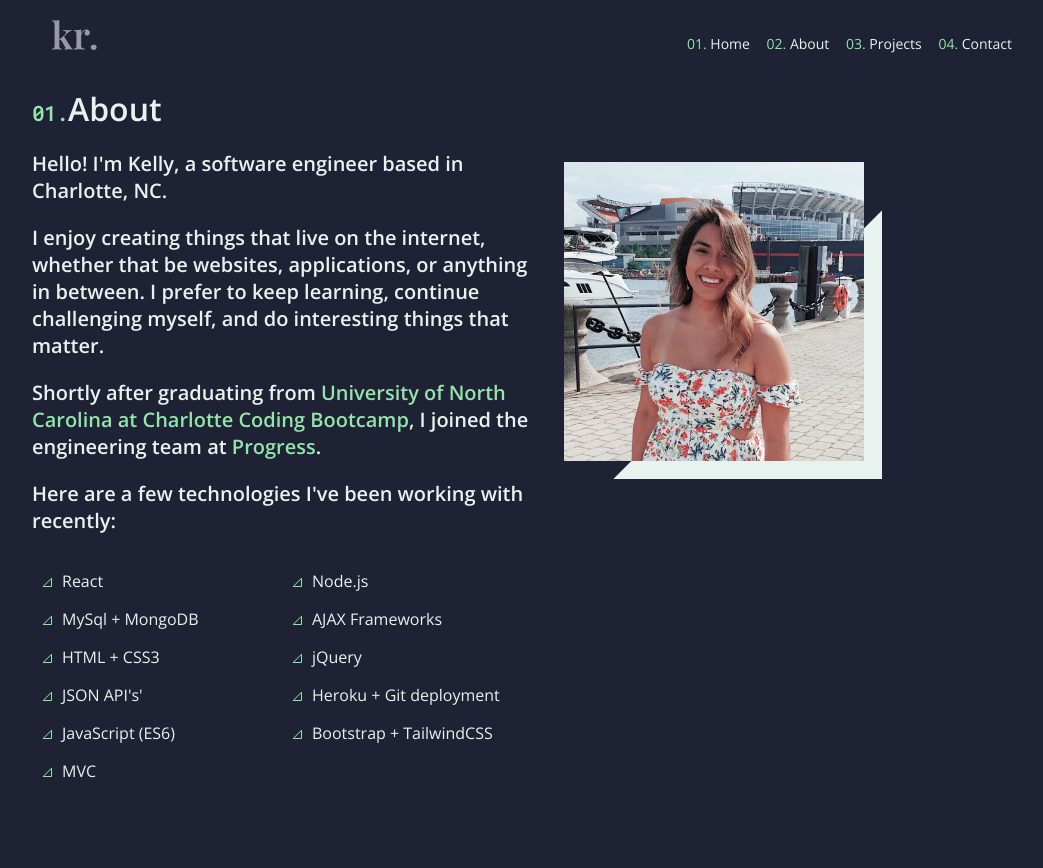
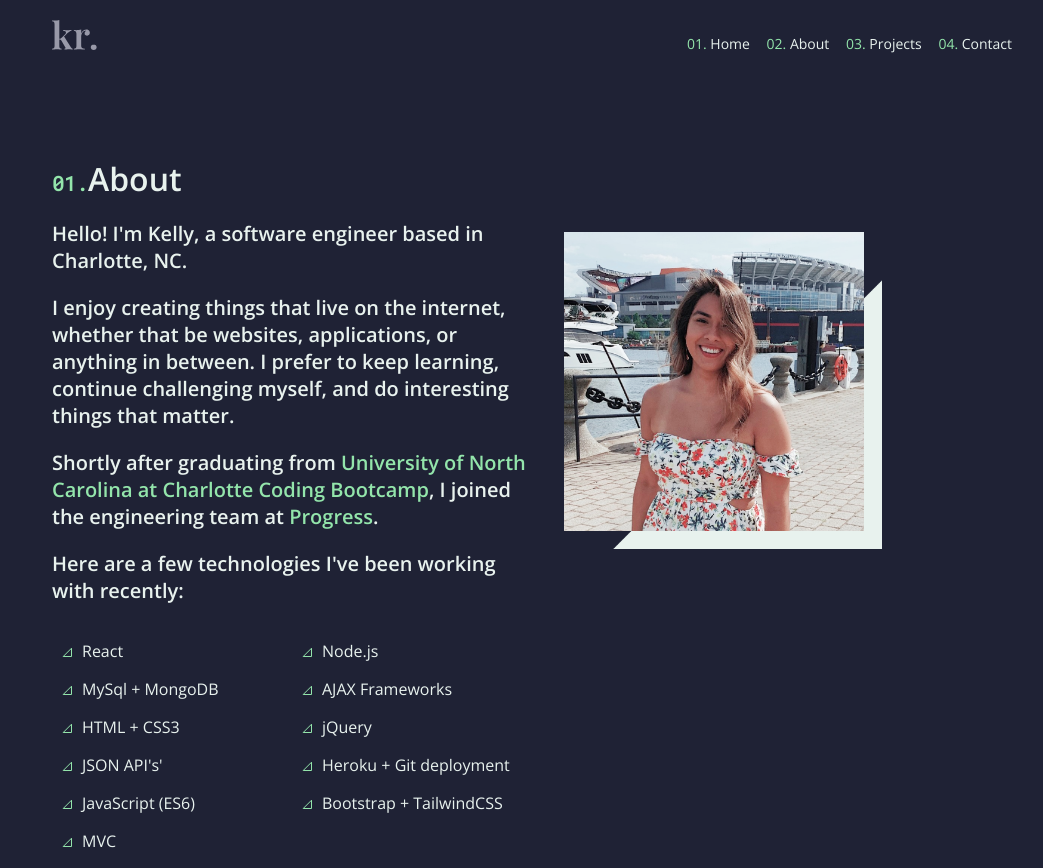
Before and after one commit to kvrivas854/kvr-portfolio, a React (Create React App) app: page /about in a window 1280 px wide. Shown: the whole page, without its empty margins (108-1151 px from the left). Before the commit the page ends 800 px from the top, so only its background shows below. Built offline with nearby package versions, Linux system fonts and the light colour scheme.

Commit message:
css adjustment

```diff
--- a/src/components/Contact/index.js
+++ b/src/components/Contact/index.js
@@ -1,21 +1,21 @@
 import React from "react";
-import { Link, useLocation } from "react-router-dom";
+
 import "./style.css"
 // import { Link, Route } from "react-router-dom";
 // import Project from "./components/Project/index";
 
 function Contact() {
-  const location = useLocation();
+
   return (
-    <div>
+    <div className="m-20">
       <div className="flex flex-column text-center text-2xl semi-bold green-light"><span className="number green-base text-lg roboto">04.</span>Contact</div>
       <p className="flex-column text-lg green-light box-sizing">
       I'm currently looking for new opportunities and my inbox is always open. Whether you have a question or just want to say hi, I'll try my best to get back to you!
       </p>
-      <button className="spacing text-md green-base hover green-button roboto">
-      <Link to="/contact" className={location.pathname === "/contact" ? "nav-link active" : "nav-link"}>
-Say hello!
-        </Link>
+      <button className="spacing green-light text-md green-base hover green-button roboto">
+     <a className="green-light" href="mailto:kellyv.rivas@gmail.com">Say hello!</a>
+
+
         </button>
     </div>
   );
--- a/src/components/Contact/style.css
+++ b/src/components/Contact/style.css
@@ -5,3 +5,6 @@
 button {
     text-decoration: none;
   }
+  .m-20 {
+    margin: 70px 20px 0px 20px;
+}
--- a/src/components/Home/style.css
+++ b/src/components/Home/style.css
@@ -6,5 +6,5 @@ button {
     text-decoration: none;
   }
 .m-20 {
-    margin: 100px 20px 0px 20px;
+    margin: 70px 20px 0px 20px;
 }
--- a/src/components/Project/index.js
+++ b/src/components/Project/index.js
@@ -3,7 +3,7 @@ import "./style.css";
 
 function Project() {
     return (
-    <section className="project">
+    <section className="project m-20">
         <h1 className="text-2xl semi-bold green-light"><span className="number green-base text-lg roboto">03.</span>Projects</h1>
         <div className="flex">
             <div className="col">
--- a/src/components/Project/style.css
+++ b/src/components/Project/style.css
@@ -71,6 +71,9 @@ background-color: var(--green-light);
 a:link {
   text-decoration: none;
 }
+.m-20 {
+  margin: 70px 20px 0px 20px;
+}
 
 /*  */
 
--- a/src/components/pages/About.js
+++ b/src/components/pages/About.js
@@ -3,7 +3,7 @@ import React from "react";
 
 function About() {
   return (
-    <div>
+    <div className="m-20">
       <div className="text-2xl semi-bold green-light"><span className="number green-base text-lg roboto">01.</span>About</div>
         <div className="flex">
           <div className="col">
```
